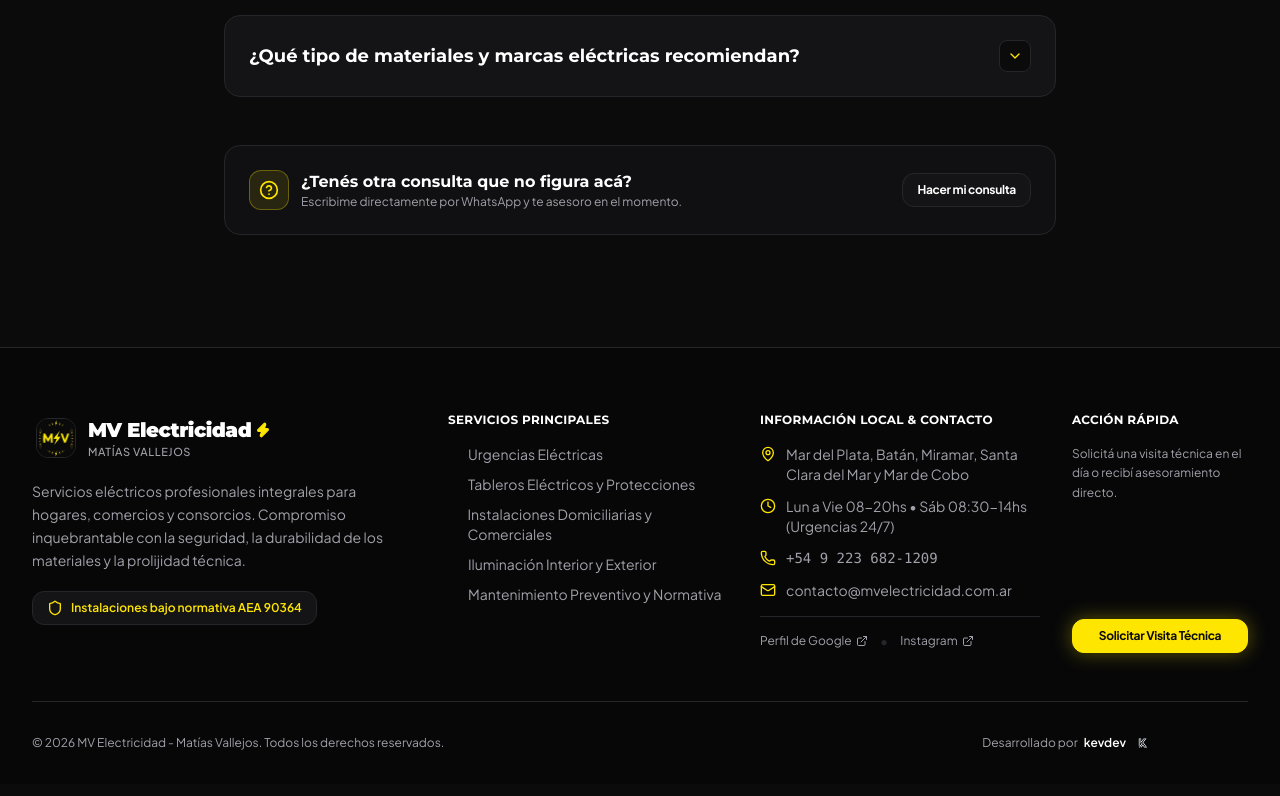
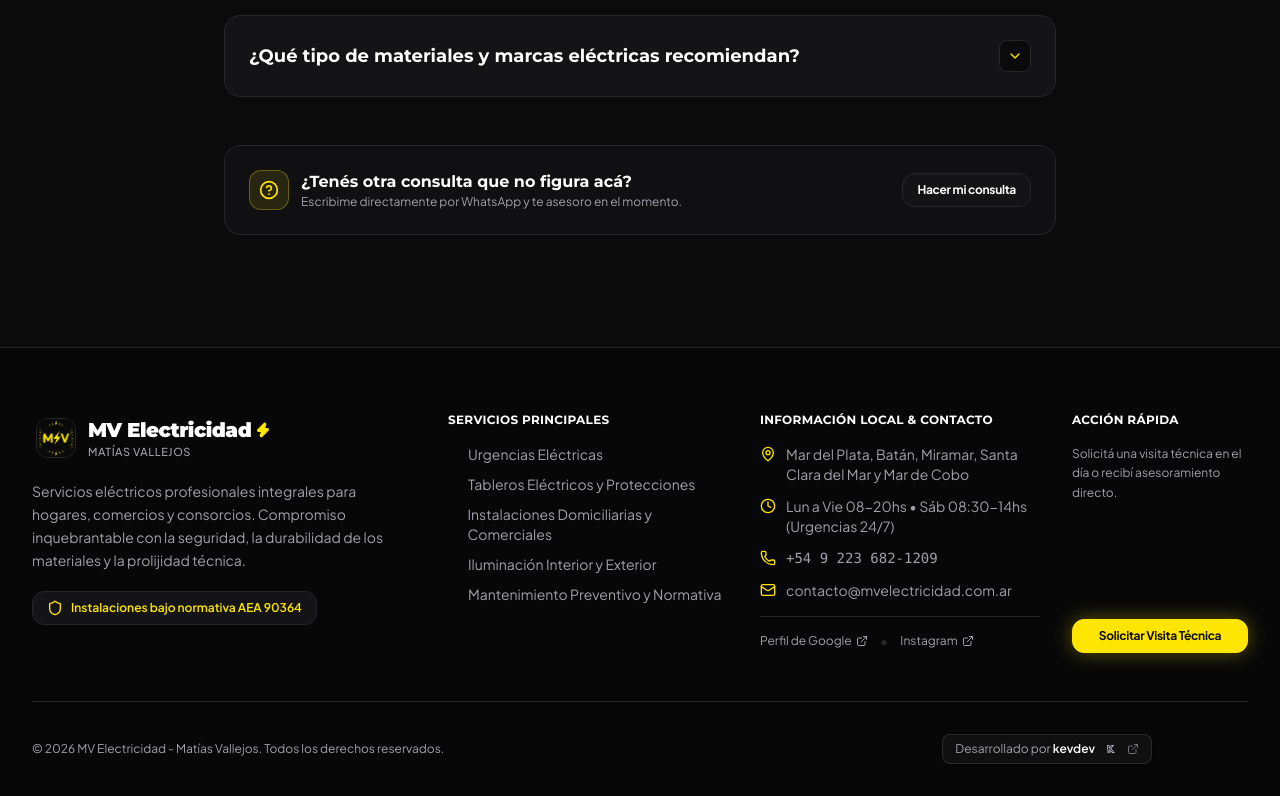
Before and after one commit to kevlogg/electricidad-matias-vallejos, a Next.js app: page / in a window 1280 px wide. Shown: the part 7089-7885 px from the top of the page. Built offline with nearby package versions, Linux system fonts and the light colour scheme.

Commit message:
feat(footer): enhance KevDev badge hit-area with interactive pill button styling, hover glow, and external icon

```diff
--- a/src/components/features/Footer.tsx
+++ b/src/components/features/Footer.tsx
@@ -168,20 +168,22 @@ export const Footer: React.FC = () => {
             href="https://kevdev.net.ar"
             target="_blank"
             rel="noopener noreferrer"
-            className="group flex items-center gap-1.5 text-xs text-[#A1A1AA] hover:text-white transition-colors duration-200"
-            title="KevDev - Desarrollo Web de Alto Rendimiento"
+            className="group inline-flex items-center gap-2 px-3 py-1.5 rounded-lg bg-white/[0.04] hover:bg-[#FFE600]/10 border border-white/10 hover:border-[#FFE600]/40 transition-all duration-200 cursor-pointer shadow-sm hover:shadow-[0_0_15px_rgba(255,230,0,0.15)]"
+            title="Visitar KevDev - kevdev.net.ar"
           >
-            <span>Desarrollado por</span>
-            <span className="font-semibold text-white group-hover:text-[#FFE600] transition-colors">kevdev</span>
-            <div className="relative w-4.5 h-4.5 ml-0.5 transition-transform duration-200 group-hover:scale-110 flex items-center justify-center">
+            <span className="text-xs text-[#A1A1AA] group-hover:text-white transition-colors">
+              Desarrollado por <strong className="font-semibold text-white group-hover:text-[#FFE600] transition-colors">kevdev</strong>
+            </span>
+            <div className="relative w-4 h-4 transition-transform duration-200 group-hover:scale-110 flex items-center justify-center">
               <Image
                 src="/images/kevdev-logo.png"
                 alt="Logo KevDev"
-                width={18}
-                height={18}
+                width={16}
+                height={16}
                 className="object-contain brightness-125 group-hover:brightness-150"
               />
             </div>
+            <ExternalLink className="w-3 h-3 text-[#71717A] group-hover:text-[#FFE600] group-hover:translate-x-0.5 group-hover:-translate-y-0.5 transition-all duration-200" />
           </a>
         </div>
       </div>
```
